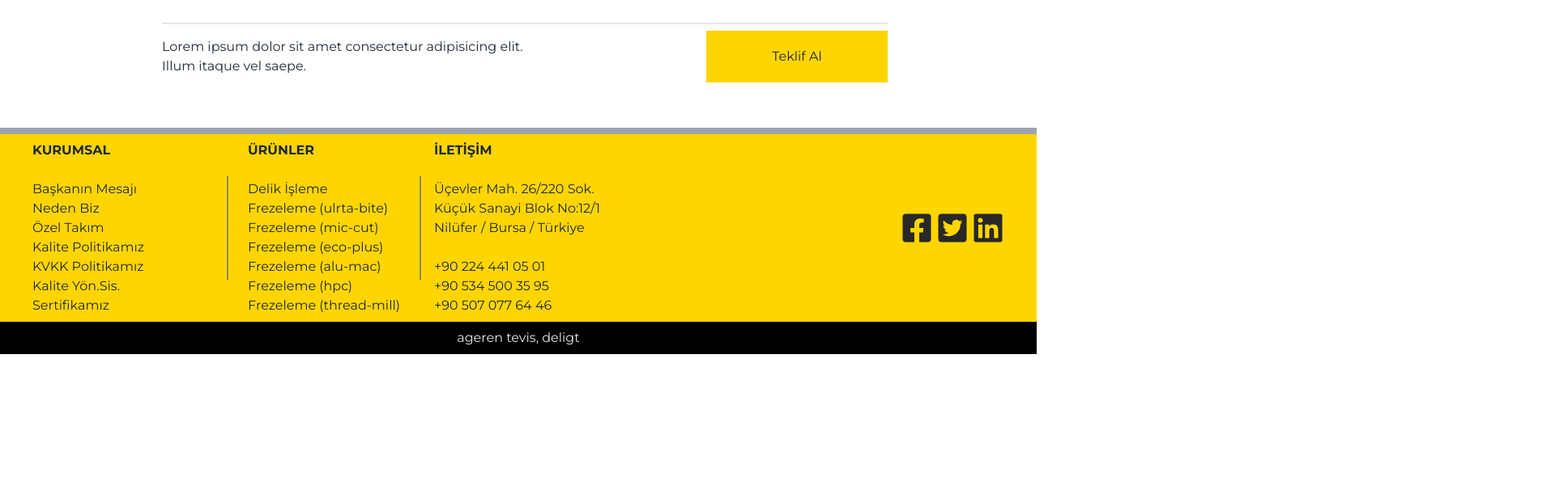
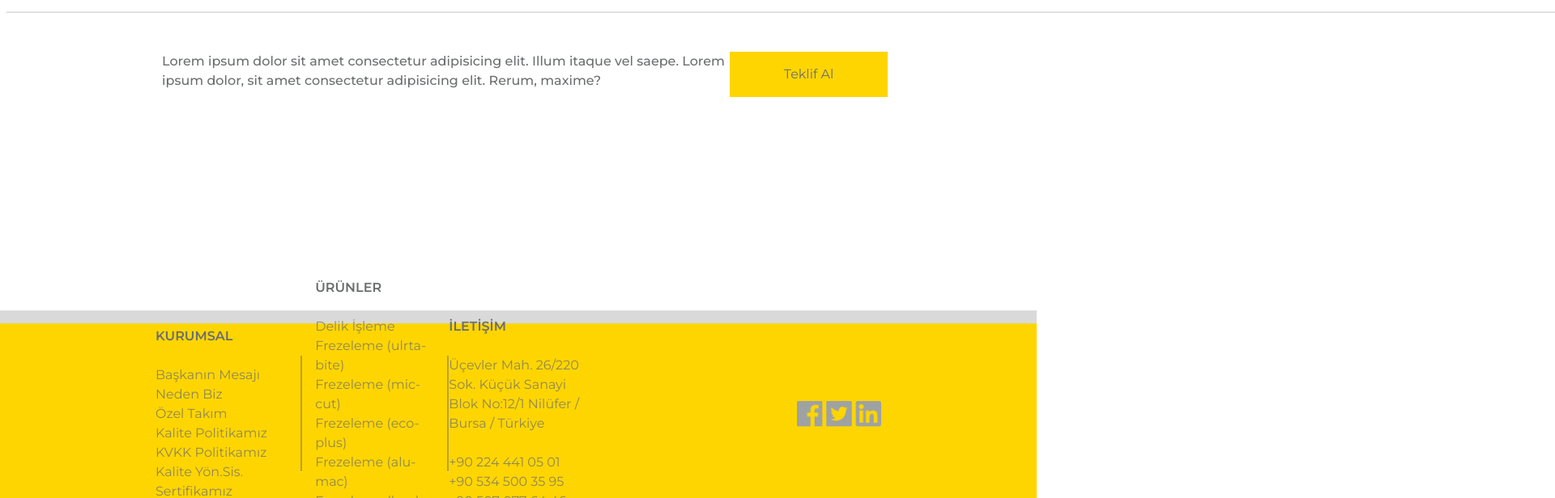
Before and after one commit to Sadullah-TANRIKULU/starmak-metall, a React (Create React App) app: page / in a window 1280 px wide. Shown: the part 2184-2800 px from the top of the page at 81% size, 1920 px wide, since content can reach past the window. Before the commit the page ends 2622 px from the top, so only its background shows below. Built offline with nearby package versions, Linux system fonts and the light colour scheme.

Commit message:
fit to figma anasayfa

```diff
--- a/src/App.css
+++ b/src/App.css
@@ -12,6 +12,6 @@ body::-webkit-scrollbar-thumb {
   border: 3px solid black;  /* creates padding around scroll thumb */
 }
 
-/*.navbar {
+/*.navbaree {
   background: linear-gradient(270.17deg, #FFFFFF 69.52%, rgba(255, 255, 255, 0.1) 103.28%);
 }*/
--- a/src/components/Footer.jsx
+++ b/src/components/Footer.jsx
@@ -1,73 +1,80 @@
-import { Link } from "react-router-dom";
-import {
-    FaFacebookSquare,
-    FaTwitterSquare,
-    FaLinkedin
-} from "react-icons/fa";
+import facebook from "../assets/images/header/facebook.png";
+import twitter from "../assets/images/header/twitter.png";
+import linkedin from "../assets/images/header/linkedin.png";
+
 
 const Footer = () => {
     return (
         <footer className="w-full text-[8px] md:text-[10px] lg:text-base mt-10" >
-            <section className="w-full border-t-8 border-gray-400 bg-[#ffd500] flex justify-between items-center py-2 px-4 sm:px-10 min-h-[240px]" >
-                <div className="w-1/5 h-32 pr-4 flex justify-start" >
-                    <div className="text-left flex flex-col justify-center h-32">
-                        <h5 className="font-bold" >KURUMSAL</h5>
+            <section className="w-full border-t-[1rem] border-[#d9d9d9] bg-[#ffd500] flex justify-between items-center py-2 px-4 sm:pl-48 sm:pr-48 h-60" >
+                <div className="w-1/5 h-32 flex justify-start" >
+                    <div className="text-left flex flex-col justify-center h-32 w-60">
+                        <h5 className="font-semibold text-[#6B6E6F]" >KURUMSAL</h5>
                         <br />
-                        <Link to="">Başkanın Mesajı</Link>
-                        <Link to="">Neden Biz</Link>
-                        <Link to="">Özel Takım</Link>
-                        <Link to="">Kalite Politikamız</Link>
-                        <Link to="">KVKK Politikamız</Link>
-                        <Link to="">Kalite Yön.Sis.</Link>
-                        <Link to="">Sertifikamız</Link>
+                        <div className="flex flex-col text-[#6B6E6F]/75" >
+                            <h5 to="">Başkanın Mesajı</h5>
+                            <h5 to="">Neden Biz</h5>
+                            <h5 to="">Özel Takım</h5>
+                            <h5 to="">Kalite Politikamız</h5>
+                            <h5 to="">KVKK Politikamız</h5>
+                            <h5 to="">Kalite Yön.Sis.</h5>
+                            <h5 to="">Sertifikamız</h5>
                         </div>
                     </div>
-                <div className="border-[#6b6e6f]/75 border-r-2 border-l-2 w-1/5 h-32 px-4 flex justify-center" >
-                    <div className="text-left flex flex-col justify-center h-32">
+                </div>
+                <hr className="h-36 rotate-180 w-0.5 bg-[#6B6E6F]/50" />
+                <div className="w-1/5 h-32 px-4 flex justify-center" >
+                    <div className="text-left flex flex-col justify-center h-32 w-60">
 
-                        <h5 className="font-bold">ÜRÜNLER</h5>
+                        <h5 className="font-semibold text-[#6B6E6F]">ÜRÜNLER</h5>
                         <br />
-                        <Link to="">Delik İşleme</Link>
-                        <Link to="">Frezeleme (ulrta-bite)</Link>
-                        <Link to="">Frezeleme (mic-cut)</Link>
-                        <Link to="">Frezeleme (eco-plus)</Link>
-                        <Link to="">Frezeleme (alu-mac)</Link>
-                        <Link to="">Frezeleme (hpc)</Link>
-                        <Link to="">Frezeleme (thread-mill)</Link>
+                        <div className="flex flex-col text-[#6B6E6F]/75" >
+
+                            <h5 to="">Delik İşleme</h5>
+                            <h5 to="">Frezeleme (ulrta-bite)</h5>
+                            <h5 to="">Frezeleme (mic-cut)</h5>
+                            <h5 to="">Frezeleme (eco-plus)</h5>
+                            <h5 to="">Frezeleme (alu-mac)</h5>
+                            <h5 to="">Frezeleme (hpc)</h5>
+                            <h5 to="">Frezeleme (thread-mill)</h5>
                         </div>
                     </div>
-                <div className="w-1/5 h-32 px-1 sm:px-4 flex justify-end" >
-                    <div className="text-left flex flex-col justify-center h-32">
+                </div>
+                <hr className="h-36 rotate-180 w-0.5 bg-[#6B6E6F]/50" />
+                <div className="w-1/5 h-32 flex justify-end" >
+                    <div className="text-left flex flex-col justify-center h-32 w-60">
 
-                        <h5 className="font-bold">İLETİŞİM</h5>
+                        <h5 className="font-semibold text-[#6B6E6F]" >İLETİŞİM</h5>
                         <br />
-                        <p>
+                        <div className="flex flex-col text-[#6B6E6F]/75" >
+                            <h5>
                                 Üçevler Mah. 26/220 Sok.
                                 Küçük Sanayi Blok No:12/1
                                 Nilüfer / Bursa / Türkiye
-                        </p>
+                            </h5>
                             <br />
-                        <p>
+                            <h5>
                                 +90 224 441 05 01
-                        </p>
-                        <p>
+                            </h5>
+                            <h5>
                                 +90 534 500 35 95
-                        </p>
-                        <p>
+                            </h5>
+                            <h5>
                                 +90 507 077 64 46
-                        </p>
+                            </h5>
                         </div>
                     </div>
-                <div className="social-icons flex items-center justify-end gap-1 w-1/5 sm:w-2/5 h-20">
-                    <FaFacebookSquare className="w-10 h-10 grayscale" />
-                    <FaTwitterSquare className="w-10 h-10 grayscale" />
-                    <FaLinkedin className="w-10 h-10 grayscale" />
+                </div>
+                <div className="social-icons w-2/5 flex gap-1 justify-end">
+                    <img src={facebook} alt="facebook" className="w-8 h-8" />
+                    <img src={twitter} alt="twitter" className="w-8 h-8" />
+                    <img src={linkedin} alt="linkedin" className="w-8 h-8" />
                 </div>
             </section>
-            <section className="bg-black text-gray-200" >
-                <p className="text-center w-full py-2" >
-                    ageren tevis, deligt
-                </p>
+            <section className="bg-black h-14" >
+                <h6 className="text-center text-white w-full py-2" >
+                    Ageren tevis, deligt
+                </h6>
             </section>
         </footer>
     );
--- a/src/components/Header.jsx
+++ b/src/components/Header.jsx
@@ -23,7 +23,9 @@ const Header = () => {
             </div>
 
             {/* NAVBAR */}
-            <nav className="navbar flex flex-col sm:flex-row justify-between items-center gap-2 py-2 pl-48 pr-48 bg-gradient-to-r from-white/10 to-white" >
+            <nav className="navbaree bg-gradient-to-r from-transparent to-white flex flex-col sm:flex-row justify-between items-center gap-2 py-2 pl-48 pr-48 "
+            >
+            {/* bg-gradient-to-r from-transparent to-white */}
                 <div>
                     <Link to="/">
                         <div >
--- a/src/pages/Anasayfa.jsx
+++ b/src/pages/Anasayfa.jsx
@@ -10,10 +10,10 @@ import img1Anasayfa from "../assets/images/anasayfa/img1anasayfa.png";
 
 const Anasayfa = () => {
     return (
-        <section className="text-center m-2 flex flex-col justify-center w-full px-4 sm:pl-48 sm:pr-48 py-2" >
+        <section className="text-center m-2 flex flex-col justify-center w-full py-2" >
 
             {/* FREZE UÇLARI */}
-            <div className="flex flex-col gap-40 items-center w-full h-[31rem] border-b-2">
+            <div className="flex flex-col gap-40 items-center w-full h-[31rem] px-4 sm:pl-48 sm:pr-48">
                 <div className="grid grid-cols-7 text-[10px] w-full" >
                     <div className="flex flex-col items-center gap-4 border-r-2 h-24 sm:h-40 justify-center">
                         <img src={freze1} alt="freze1" className="block h-60" />
@@ -55,9 +55,11 @@ const Anasayfa = () => {
                     </h5>
                 </div>
             </div>
+            <hr className="w-[120rem] h-0.5 bg-[#d9d9d9]" />
+
 
             {/* IMG VE VIDEO WITH DESCRIPTION KISMI*/}
-            <div className="grid sm:grid-cols-2 gap-4 w-full border-b-2 pt-10 pb-16" >
+            <div className="grid sm:grid-cols-2 gap-4 w-full pt-10 pb-16 px-4 sm:pl-48 sm:pr-48" >
                 <div className="flex flex-col justify-center py-2 gap-3" >
                     <h2 className="w-[30rem] text-left font-medium text-[#6B6E6F]"
                     >
@@ -81,13 +83,14 @@ const Anasayfa = () => {
                     </p>
                 </div>
             </div>
+            <hr className="w-[120rem] h-0.5 bg-[#d9d9d9]" />
 
             {/* TEKLİF AL KISMI */}
-            <div className="flex justify-between items-center py-2">
-                <p className="w-1/2 text-left" >
-                    Lorem ipsum dolor sit amet consectetur adipisicing elit. Illum itaque vel saepe.
-                </p>
-                <button type="button" className="block bg-[#ffd500] h-16 w-56" >Teklif Al</button>
+            <div className="flex justify-between pt-12 h-[20rem] px-4 sm:pl-48 sm:pr-48">
+                <h2 className="font-medium w-[54rem] text-left text-[#6B6E6F] h-40" >
+                    Lorem ipsum dolor sit amet consectetur adipisicing elit. Illum itaque vel saepe. Lorem ipsum dolor, sit amet consectetur adipisicing elit. Rerum, maxime?
+                </h2>
+                <div type="button" className="bg-[#ffd500] h-14 w-60 flex justify-center items-center" > <h4 className="w-20 h-6 text-[#6B6E6F]">Teklif Al</h4> </div>
             </div>
         </section>
     );
```
Also changed, not shown: src/index.css (+7 -0 lines). Lines whose indentation alone changed are shown as unchanged.
